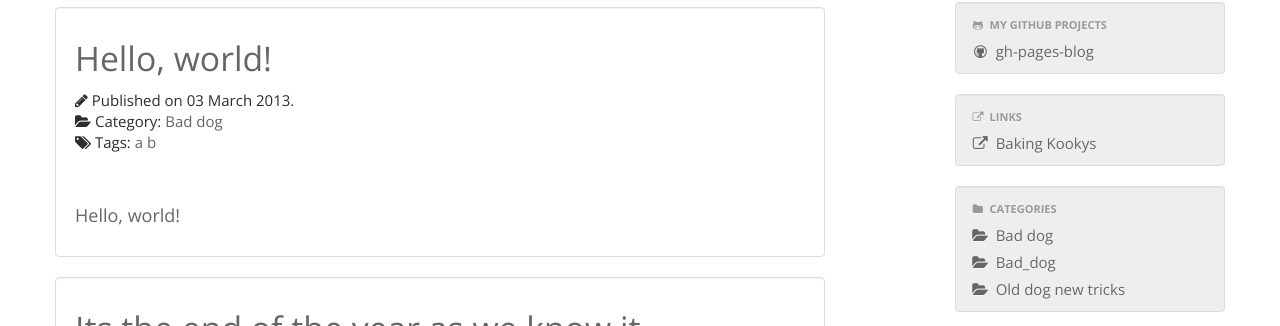
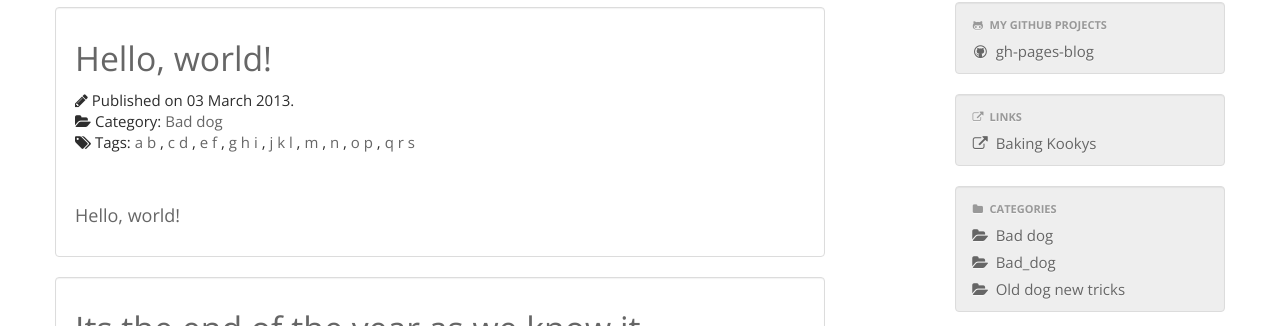
Before and after one commit to thedereck/thedereck.github.com, a Jekyll site: the page built from index.html, in a window 1280 px wide. Shown: the part 784-1110 px from the top of the page. Built offline with Jekyll 4.4.1, drawn with Linux system fonts in a browser that asks for light colours.

Commit message:
Fixing post tags on the index

```diff
--- a/index.html
+++ b/index.html
@@ -54,13 +54,13 @@
 				{% assign index_post_prev_tag = '' %}
 				{% for index_post_i in (1..index_post_number_of_tags) %}
 					{% capture index_post_tag %}{{ index_post_sorted_tag_names | truncatewords:index_post_i | remove:'...' | split:' ' | last | downcase }}{% endcapture %}
-					{% if index_post_prev_tag != tag %}
-						{% assign index_post_prev_tag = tag %}
+					{% if index_post_prev_tag != index_post_tag %}
 						{% if index_post_first_tag %}
 							{% assign index_post_first_tag = false %}
 						{% else %}
 							,
 						{% endif %}
+						{% assign index_post_prev_tag = index_post_tag %}
 						<a href="{{ site.url }}/filter.html?tag={{ index_post_tag }}">{{ index_post_tag | replace: '___', ' ' }}</a>
 					{% endif %}
 				{% endfor %}
```
